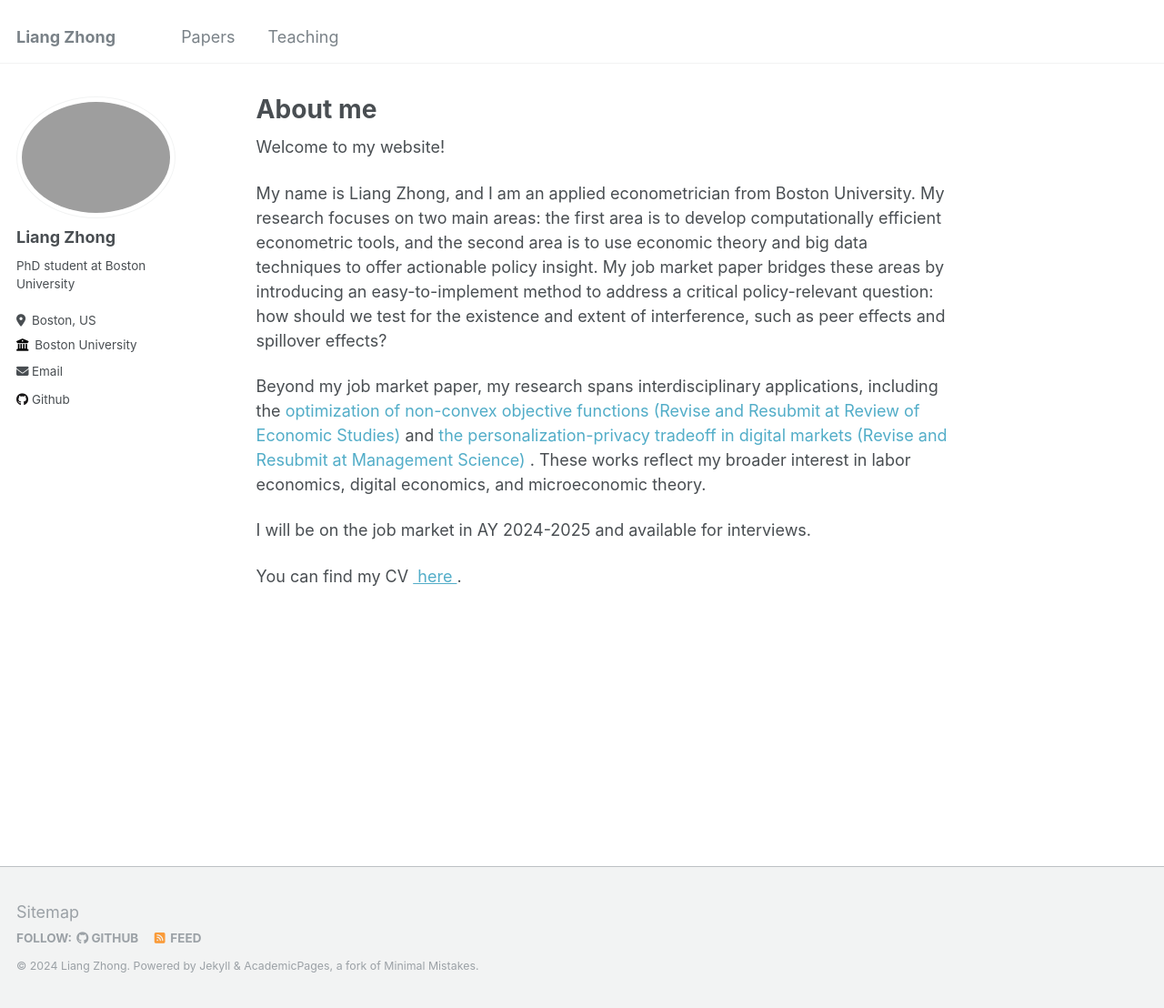
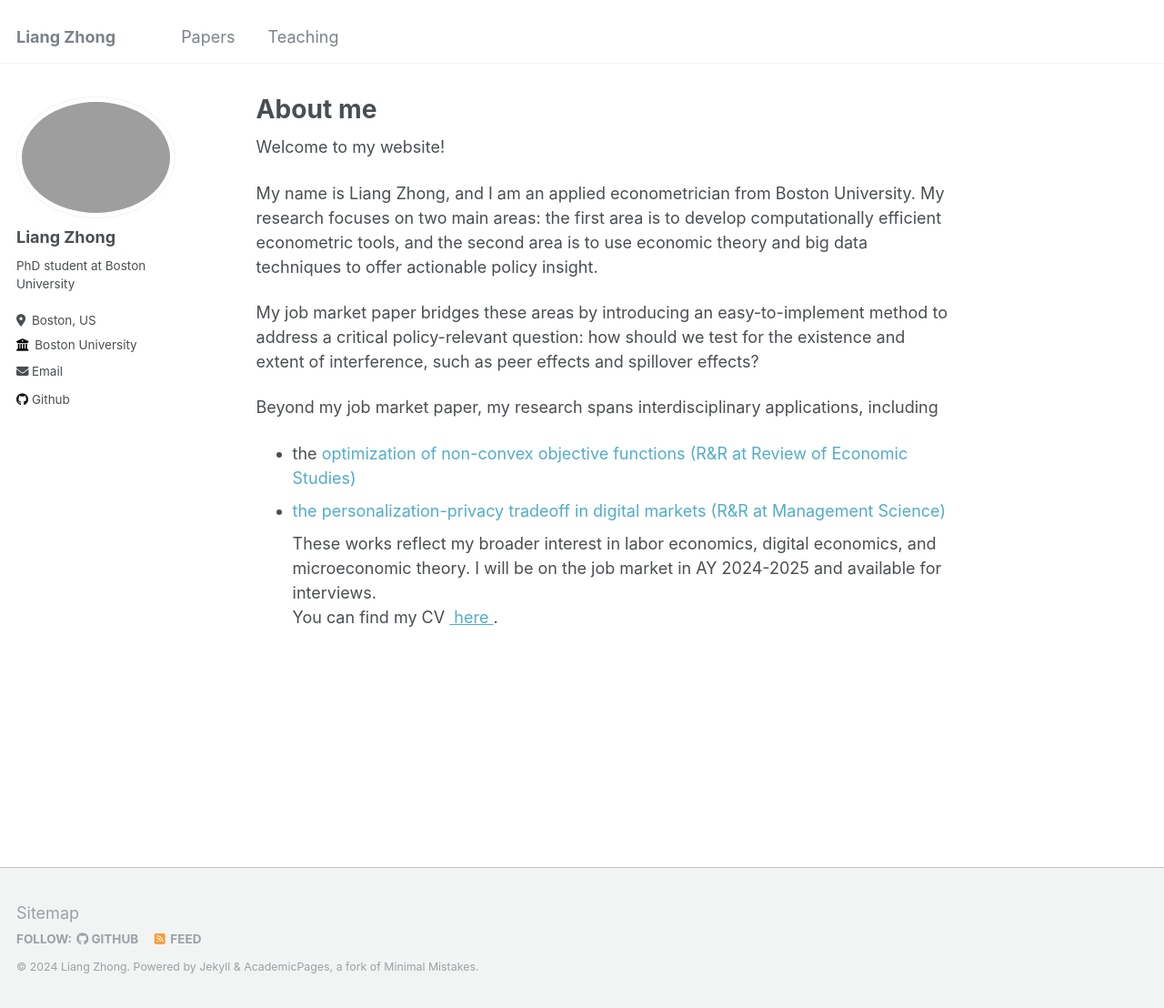
Before and after one commit to samzl1/samzl1.github.io, a Jekyll site: the page built from _pages/about.md, in a window 1280 px wide and 1108 px high. Shown: the whole window at 91% size. Built offline with Jekyll 4.4.1, drawn with Linux system fonts in a browser that asks for light colours.

Commit message:
Update about.md

```diff
--- a/_pages/about.md
+++ b/_pages/about.md
@@ -9,9 +9,15 @@ redirect_from:
 
 Welcome to my website!
 
-My name is Liang Zhong, and I am an applied econometrician from Boston University. My research focuses on two main areas: the first area is to develop computationally efficient econometric tools, and the second area is to use economic theory and big data techniques to offer actionable policy insight. My job market paper bridges these areas by introducing an easy-to-implement method to address a critical policy-relevant question: how should we test for the existence and extent of interference, such as peer effects and spillover effects?
+My name is Liang Zhong, and I am an applied econometrician from Boston University. My research focuses on two main areas: the first area is to develop computationally efficient econometric tools, and the second area is to use economic theory and big data techniques to offer actionable policy insight.
 
-Beyond my job market paper, my research spans interdisciplinary applications, including the <a href="https://arxiv.org/abs/2304.14386" style="text-decoration:none" target="_blank"> optimization of non-convex objective functions (Revise and Resubmit at Review of Economic Studies) </a> and <a href="https://papers.ssrn.com/sol3/papers.cfm?abstract_id=4430334" style="text-decoration:none" target="_blank">the personalization-privacy tradeoff in digital markets (Revise and Resubmit at Management Science) </a>. These works reflect my broader interest in labor economics, digital economics, and microeconomic theory.
+My job market paper bridges these areas by introducing an easy-to-implement method to address a critical policy-relevant question: how should we test for the existence and extent of interference, such as peer effects and spillover effects?
+
+Beyond my job market paper, my research spans interdisciplinary applications, including
+<ul><li> the <a href="https://arxiv.org/abs/2304.14386" style="text-decoration:none" target="_blank"> optimization of non-convex objective functions (R&R at Review of Economic Studies) </a> </li>
+<li> <a href="https://papers.ssrn.com/sol3/papers.cfm?abstract_id=4430334" style="text-decoration:none" target="_blank">the personalization-privacy tradeoff in digital markets (R&R at Management Science) </a> </li>
+
+These works reflect my broader interest in labor economics, digital economics, and microeconomic theory.
 
 I will be on the job market in AY 2024-2025 and available for interviews.
 <div class="wordwrap">You can find my CV <a href="http://samzl1.github.io/files/LZ_CV.pdf"> here </a>.</div>
```
